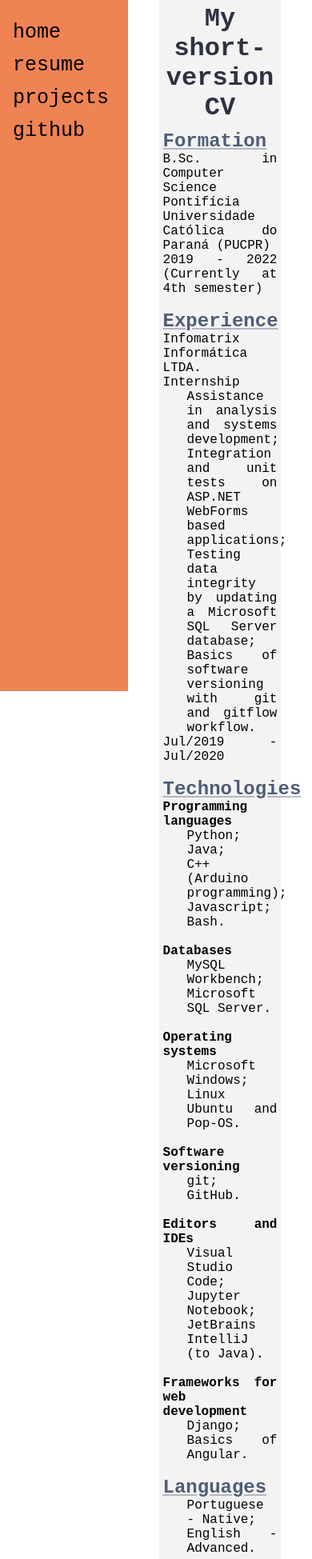
After one commit to hrchlhck/simple-portfolio, a Django app: page /cv/ in a window 390 px wide. The commit adds this page. Shown: the whole page at 80% size. Run offline with Django 3.2, Linux system fonts and the light colour scheme.

Commit message:
Added responsiveness to images and updated finished CV page

```diff
--- a/simple_portfolio/portfolio/static/css/style.css
+++ b/simple_portfolio/portfolio/static/css/style.css
@@ -1,5 +1,5 @@
 :root {
-    --content-margin: 15%;
+    --content-margin: 10%;
     --content-margin-left: calc(var(--content-margin) + 160px);
 }
 
@@ -16,8 +16,9 @@ html {
 }
 
 img {
-    max-width: 100%;
-    height: auto;
+    width: 640px;
+    height: 100%;
+    align-content: center;
 }
 
 button {
@@ -45,19 +46,37 @@ button:hover{
 }
 
 .content {
-    padding: 1%;
     background: fixed;
     text-align: justify;
     background-color: #f3f3f3;
     margin-bottom: 20px;
     position: relative;
+    padding: 3%;
 }
 
+.content a {
+    text-decoration: none;
+}
+
+.content a:hover {
+    text-decoration: underline;
+}
+
+.content a:visited {
+    color: black;
+}
+
+.content:after {
+    content: "";
+    display: table;
+    clear: both;
+}
 .content h1 {
     clear: both;
     margin-bottom: 10px;
     position: relative;
     color: #2d3142;
+    text-align: center;
 }
 
 .sidenav {
@@ -104,7 +123,48 @@ button:hover{
     .col {width: 100;}
 }
 
+@media screen and (max-width: 600px) {
+    .index-text {width: 100%;}
+}
+
 .project {
     padding-top: 20px;
     padding-bottom: 20px;
 }
+
+.cv-list {
+    list-style: none;
+    margin-left: 30px;
+}
+
+.cv-list ul {
+    margin-bottom: 20px;
+}
+
+.cv-title {
+    color: #4f5d75;
+    text-decoration: underline;
+    text-decoration-color: rgba(79, 93, 117, 0.4);
+}
+
+.index-text {
+    width: 60%;
+    padding-right: 20px;
+    float: left;
+    clear: both;
+}
+
+.index-img {
+    overflow: auto;
+}
+
+.index-img img {
+    width: 300px;
+    height: auto;
+    float: right;
+}
+
+.responsive {
+    max-width: 100%;
+    height: auto;
+}
--- a/simple_portfolio/portfolio/static/js/script.js
+++ b/simple_portfolio/portfolio/static/js/script.js
@@ -0,0 +1,7 @@
+function open() {
+    document.getElementById('sidenav').style.display = 'block';
+}
+
+function close() {
+    document.getElementById('sidenav').style.display = 'none';
+}
--- a/simple_portfolio/portfolio/templates/portfolio/base.html
+++ b/simple_portfolio/portfolio/templates/portfolio/base.html
@@ -10,13 +10,15 @@
     <script src="{% static 'js/script.js' %}"></script>
     <link rel="stylesheet" href="{% static 'css/style.css' %}" />
     <title>
+        Pedro Horchulhack
         {% block title %}
         {% endblock %}
     </title>
 </head>
 <body>
-    <div class="sidenav">
+    <div class="sidenav" id="sidenav">
         <a href="/">home</a>
+        <a href="/cv/">resume</a>
         <a href="/projects/">projects</a>
         <a href="https://github.com/hrchlhck" target="_blank">github</a>
     </div>
--- /dev/null
+++ b/simple_portfolio/portfolio/templates/portfolio/cv.html
@@ -0,0 +1,81 @@
+{% extends 'portfolio/base.html' %}
+{% block title %}
+    | Curriculum
+{% endblock %}
+{% block content %}
+    <div class="content">
+        <h1 class="cv-name">My short-version CV</h1>
+        <div class="cv-formation">
+            <h2 class="cv-title">Formation</h2>
+            <p>B.Sc. in Computer Science</p>
+            <p>Pontifícia Universidade Católica do Paraná (PUCPR)</p>
+            <p>2019 - 2022 (Currently at 4th semester)</p>
+        </div>
+        <br>
+        <div class="cv-experience">
+            <h2 class="cv-title">Experience</h2>
+            <p>Infomatrix Informática LTDA.</p>
+            <p>Internship</p>
+            <p>
+                <ul class="cv-list">
+                    <li>Assistance in analysis and systems development;</li>
+                    <li>Integration and unit tests on ASP.NET WebForms based applications;</li>
+                    <li>Testing data integrity by updating a Microsoft SQL Server database;</li>
+                    <li>Basics of software versioning with git and gitflow workflow.</li>
+                </ul>
+            </p>
+            <p>Jul/2019 - Jul/2020</p>
+        </div>
+        <br>
+        <div class="cv-techs">
+            <h2 class="cv-title">Technologies</h2>
+            <h4>Programming languages</h4>
+            <ul class="cv-list">
+                <li>Python;</li>
+                <li>Java;</li>
+                <li>C++ (Arduino programming);</li>
+                <li>Javascript;</li>
+                <li>Bash.</li>
+            </ul>
+            <br>
+            <h4>Databases</h4>
+            <ul class="cv-list">
+                <li>MySQL Workbench;</li>
+                <li>Microsoft SQL Server.</li>
+            </ul>
+            <br>
+            <h4>Operating systems</h4>
+            <ul class="cv-list">
+                <li>Microsoft Windows;</li>
+                <li>Linux Ubuntu and Pop-OS.</li>
+            </ul>
+            <br>
+            <h4>Software versioning</h4>
+            <ul class="cv-list">
+                <li>git;</li>
+                <li>GitHub.</li>
+            </ul>
+            <br>
+            <h4>Editors and IDEs</h4>
+            <ul class="cv-list">
+                <li>Visual Studio Code;</li>
+                <li>Jupyter Notebook;</li>
+                <li>JetBrains IntelliJ (to Java).</li>
+            </ul>
+            <br>
+            <h4>Frameworks for web development</h4>
+            <ul class="cv-list">
+                <li>Django;</li>
+                <li>Basics of Angular.</li>
+            </ul>
+            <br>
+        </div>
+        <div class="cv-langs">
+            <h2 class="cv-title">Languages</h2>
+            <ul class="cv-list">
+                <li>Portuguese - Native;</li>
+                <li>English - Advanced.</li>
+            </ul>
+        </div>
+    </div>
+{% endblock %}
--- a/simple_portfolio/portfolio/urls.py
+++ b/simple_portfolio/portfolio/urls.py
@@ -1,6 +1,6 @@
 from django.urls import path, include
 
-from .views import Index, Projects
+from .views import Index, Projects, CV
 
 from django.conf import settings
 from django.conf.urls.static import static
@@ -8,4 +8,5 @@ from django.conf.urls.static import static
 urlpatterns = [
     path('', Index.as_view()),
     path('projects/', Projects.as_view()),
+    path('cv/', CV.as_view()),
 ] + static(settings.MEDIA_URL, document_root=settings.MEDIA_ROOT)
--- a/simple_portfolio/portfolio/views.py
+++ b/simple_portfolio/portfolio/views.py
@@ -9,3 +9,6 @@ class Projects(ListView):
     template_name = 'portfolio/projects.html'
     model = Project
     context_object_name = 'projects'
+
+class CV(TemplateView):
+    template_name = 'portfolio/cv.html'
```
Also changed, not shown: simple_portfolio/portfolio/templates/portfolio/index.html (+18 -3 lines), simple_portfolio/portfolio/templates/portfolio/projects.html (+3 -5 lines).
